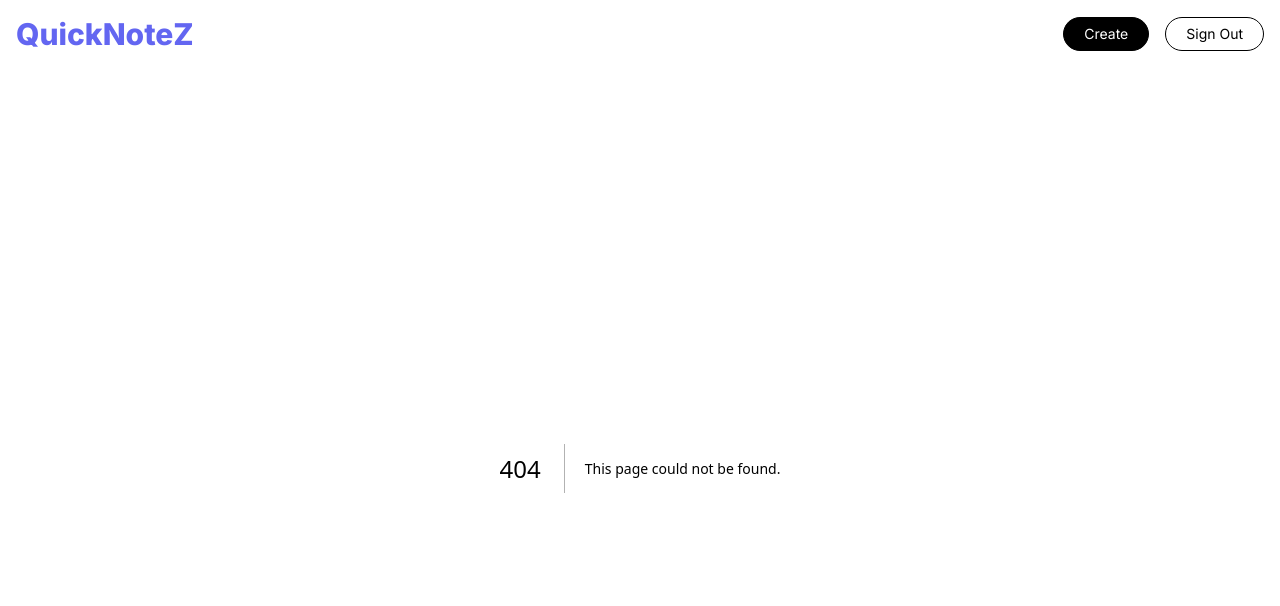
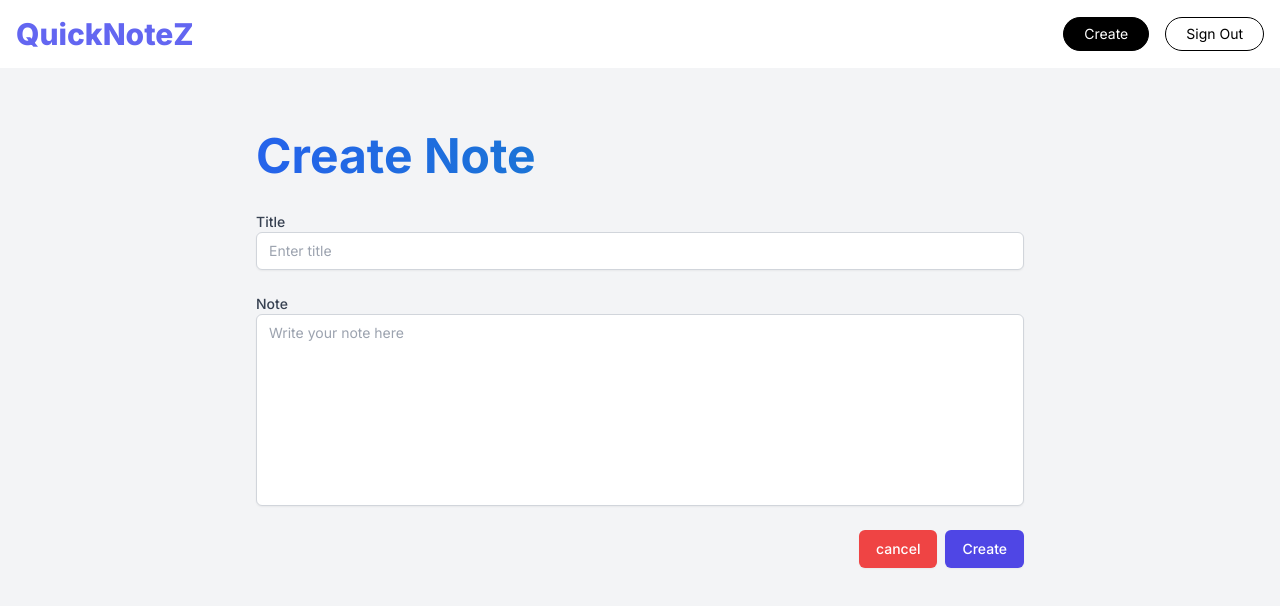
Before and after one commit to YasithaRDK/Notes-Managing-NextJS-App, a Next.js app: page /create-note in a window 1280 px wide. Before the commit this address had no page. Shown: the top 606 px of the page. Built offline with nearby package versions, Linux system fonts and the light colour scheme.

Commit message:
complete create note UI

```diff
--- /dev/null
+++ b/app/create-note/page.jsx
@@ -0,0 +1,6 @@
+import Form from "@/components/Form";
+
+const page = () => {
+  return <Form />;
+};
+export default page;
--- /dev/null
+++ b/components/Form.jsx
@@ -0,0 +1,46 @@
+import Link from "next/link";
+
+const Form = () => {
+  return (
+    <div className="flex justify-center">
+      <div className="max-w-3xl w-full mt-16">
+        <h1 className="blue_gradient text-5xl font-bold mb-8">Create Note</h1>
+        <form>
+          <div className="mb-6">
+            <label htmlFor="title" className="authFormLabel">
+              Title
+            </label>
+            <input
+              type="text"
+              id="title"
+              className="authFormInput"
+              placeholder="Enter title"
+              required
+            />
+          </div>
+          <div className="mb-6">
+            <label htmlFor="note" className="authFormLabel">
+              Note
+            </label>
+            <textarea
+              id="note"
+              className="authFormInput h-48 resize-none"
+              placeholder="Write your note here"
+              required
+            />
+          </div>
+          <div className="flex justify-end">
+            <Link href="/" className="noteSubmitBtn !bg-red-500  me-2">
+              cancel
+            </Link>
+            <button type="submit" className="noteSubmitBtn">
+              Create
+            </button>
+          </div>
+        </form>
+      </div>
+    </div>
+  );
+};
+
+export default Form;
--- a/styles/globals.css
+++ b/styles/globals.css
@@ -16,6 +16,10 @@ body {
 
 .orange_gradient {
   @apply bg-gradient-to-r from-blue-500 via-indigo-600 to-blue-500 bg-clip-text text-transparent;
+}
+
+.blue_gradient {
+  @apply bg-gradient-to-r from-blue-600 to-cyan-600 bg-clip-text text-transparent;
 }
 
 .black_btn {
@@ -55,3 +59,7 @@ body {
 .upInLink {
   @apply font-medium text-indigo-600 hover:text-indigo-500;
 }
+
+.noteSubmitBtn {
+  @apply flex justify-center py-2 px-4 border border-transparent rounded-md shadow-sm text-sm font-medium text-white bg-indigo-600 hover:bg-indigo-700 focus:outline-none focus:ring-2 focus:ring-offset-2 focus:ring-indigo-500;
+}
```
